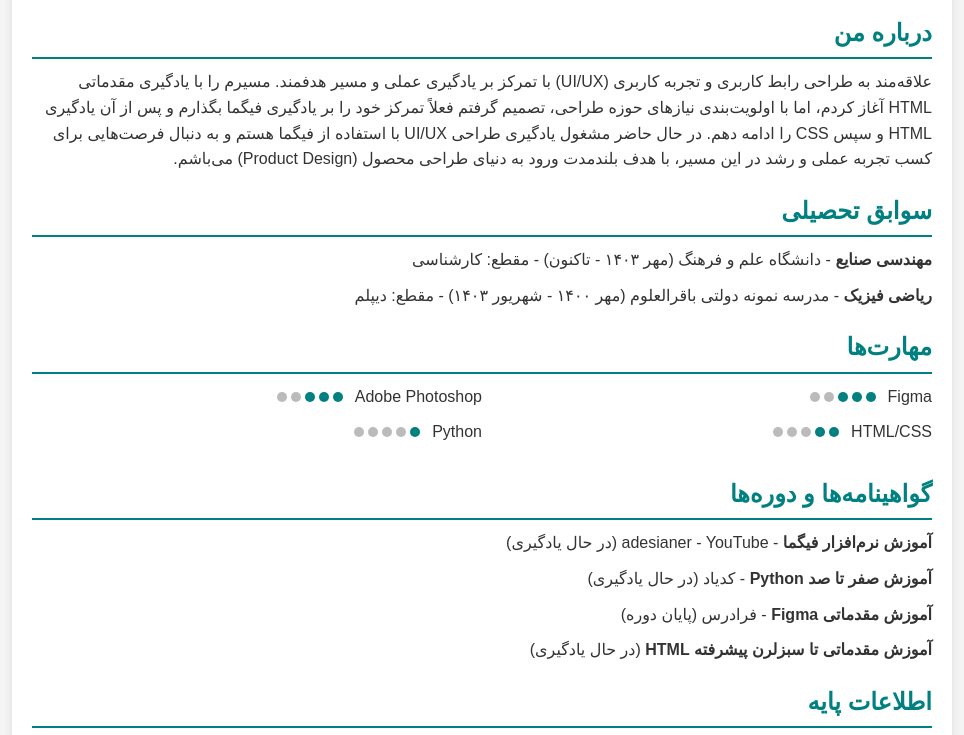
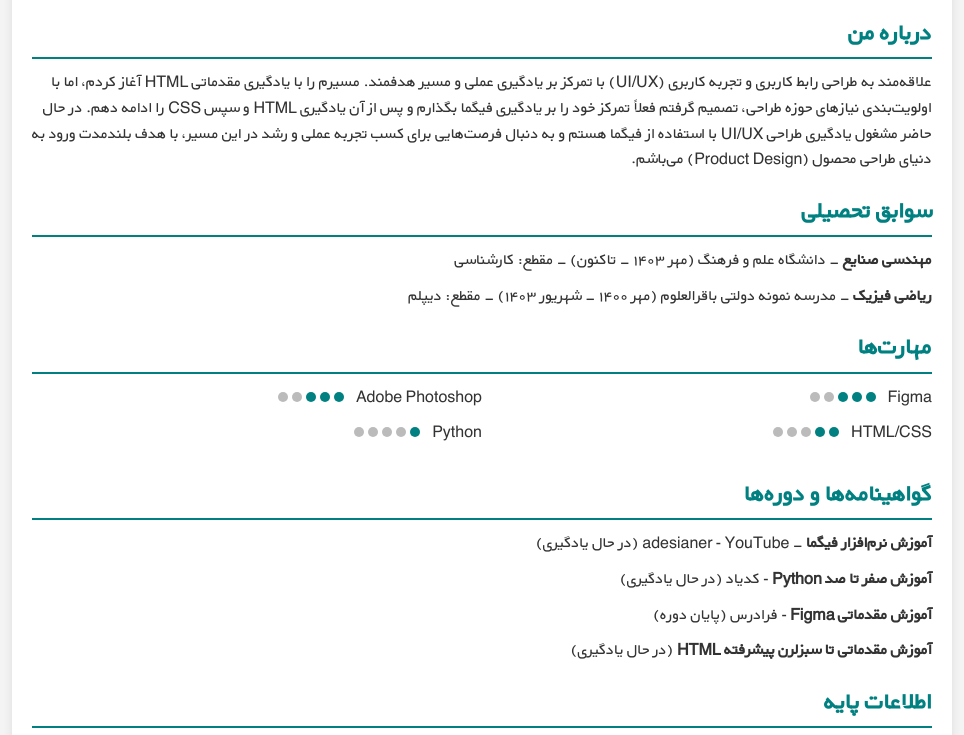
Before and after one commit to amir-h-z/Resumeh, a plain HTML site: page index.html in a window 1280 px wide. Shown: the part 216-951 px from the top of the page, without its empty margins (158-1122 px from the left). Drawn offline with Linux system fonts and the light colour scheme.

Commit message:
publish font

```diff
--- a/index.html
+++ b/index.html
@@ -5,8 +5,13 @@
   <meta name="viewport" content="width=device-width, initial-scale=1.0"/>
   <title>رزومه امیرحسین زینی</title>
   <style>
+    @font-face {
+      font-family: 'BYekan+';
+      src: url('BYekan+.ttf') format('truetype');
+    }
+
     body {
-      font-family: 'B Yekan+', sans-serif;
+      font-family: 'BYekan+', sans-serif;
       background-color: #f4f4f4;
       color: #333;
       line-height: 1.6;
```
